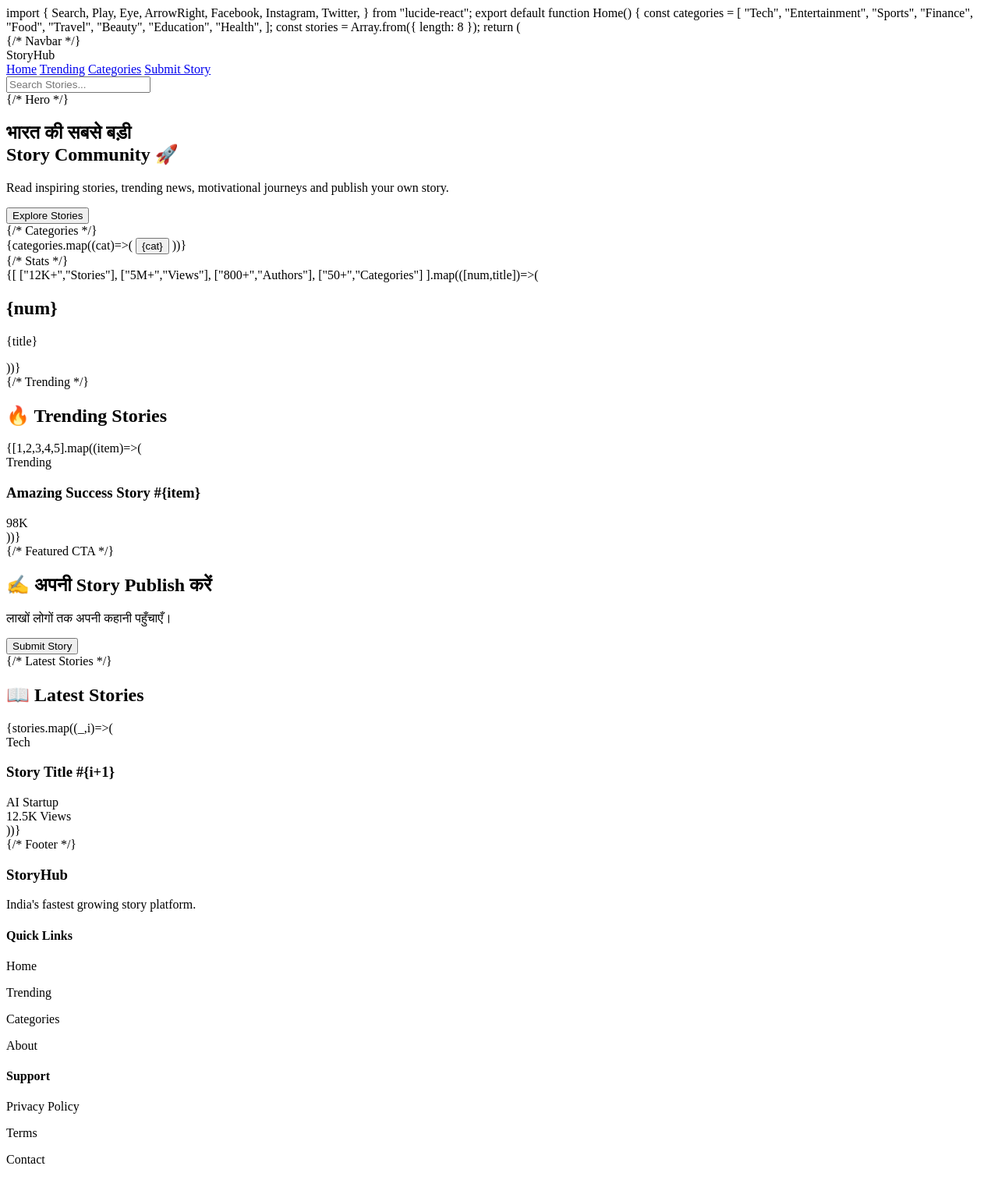
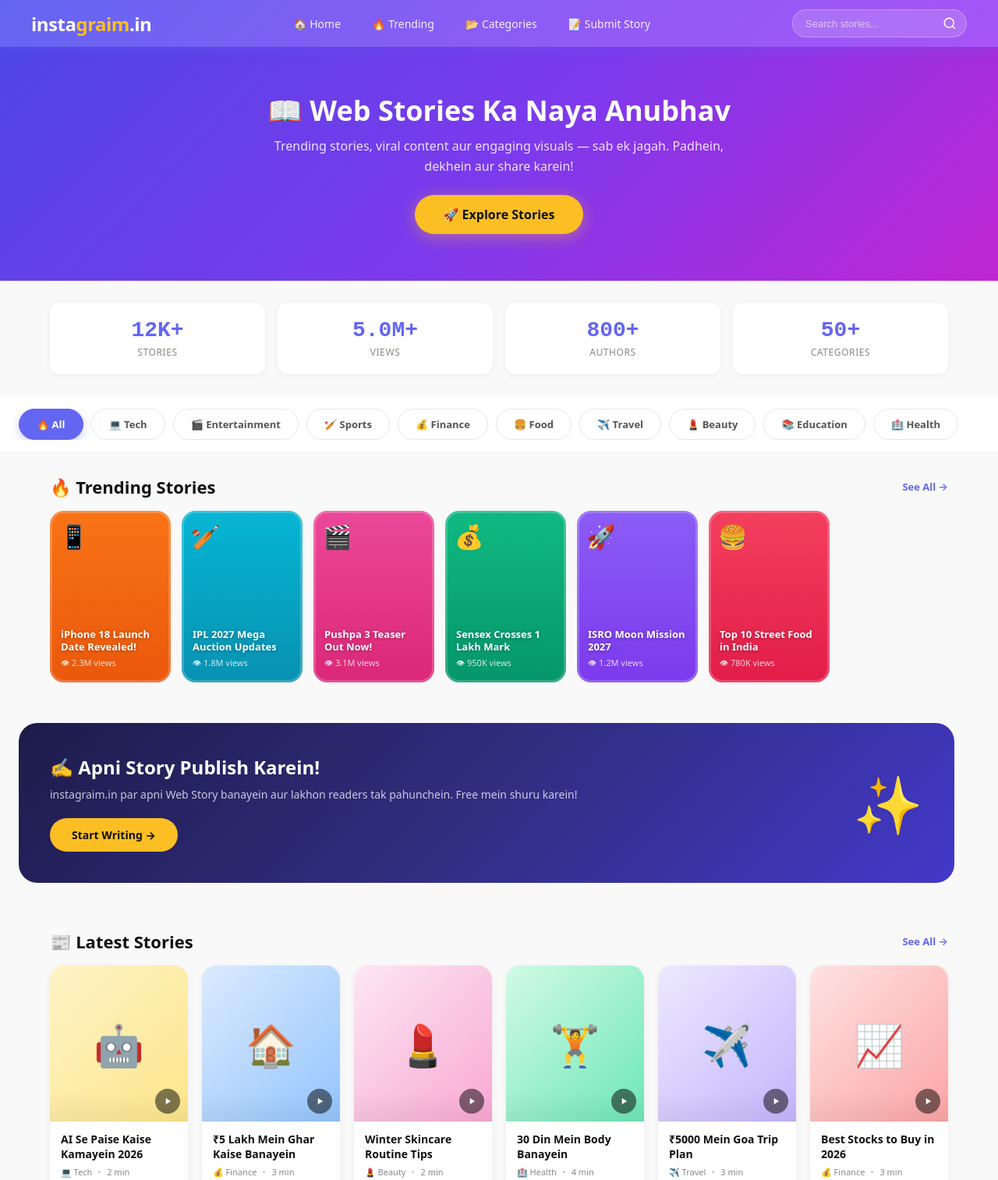
Before and after one commit to siddharthjhablogs15-stack/instagraim, a plain HTML site: page index.html in a window 1280 px wide. Shown: the top 1513 px of the page at 78% size. Drawn offline with Linux system fonts and the light colour scheme.

Commit message:
Update index.html

```diff
--- a/index.html
+++ b/index.html
@@ -1,301 +1,210 @@
-import {
-  Search,
-  Play,
-  Eye,
-  ArrowRight,
-  Facebook,
-  Instagram,
-  Twitter,
-} from "lucide-react";
 
-export default function Home() {
-  const categories = [
-    "Tech",
-    "Entertainment",
-    "Sports",
-    "Finance",
-    "Food",
-    "Travel",
-    "Beauty",
-    "Education",
-    "Health",
-  ];
+<!DOCTYPE html>
+<html lang="hi">
+<head>
+    <meta charset="UTF-8">
+    <meta name="viewport" content="width=device-width, initial-scale=1.0">
+    <meta name="description" content="Instagraim.in - India's #1 Web Stories Platform. Trending stories, viral content aur engaging visuals.">
+    <meta name="keywords" content="web stories, hindi stories, trending, viral, instagraim">
+    <meta name="author" content="Instagraim.in">
+    <title>Instagraim.in — Web Stories Ka Naya Anubhav</title>
+    <link rel="stylesheet" href="style.css">
+</head>
+<body>
 
-  const stories = Array.from({ length: 8 });
-
-  return (
-    <div className="min-h-screen bg-[#faf8ff]">
-
-      {/* Navbar */}
-      <nav className="sticky top-0 bg-white/80 backdrop-blur-lg shadow-sm z-50">
-        <div className="max-w-7xl mx-auto flex items-center justify-between py-4 px-6">
-
-          <div className="text-3xl font-bold text-violet-700">
-            StoryHub
+    <!-- ===== NAVBAR ===== -->
+    <nav class="navbar" id="navbar">
+        <div class="nav-container">
+            <div class="logo">insta<span>graim</span>.in</div>
+            <div class="nav-links" id="navLinks">
+                <a href="#home">🏠 Home</a>
+                <a href="#trending">🔥 Trending</a>
+                <a href="#categories">📂 Categories</a>
+                <a href="#submit">📝 Submit Story</a>
             </div>
-
-          <div className="hidden md:flex gap-8 font-medium">
-            <a href="#">Home</a>
-            <a href="#">Trending</a>
-            <a href="#">Categories</a>
-            <a href="#">Submit Story</a>
+            <div class="nav-right">
+                <div class="search-box" id="searchBox">
+                    <input type="text" id="searchInput" placeholder="Search stories..." autocomplete="off">
+                    <button class="search-btn" id="searchBtn">
+                        <svg width="18" height="18" viewBox="0 0 24 24" fill="none" stroke="white" stroke-width="2"><circle cx="11" cy="11" r="8"/><line x1="21" y1="21" x2="16.65" y2="16.65"/></svg>
+                    </button>
                 </div>
-
-          <div className="hidden md:flex items-center bg-gray-100 rounded-full px-4 py-2">
-            <Search size={18}/>
-            <input
-              className="bg-transparent outline-none ml-2"
-              placeholder="Search Stories..."
-            />
+                <button class="hamburger" id="hamburger">
+                    <span></span><span></span><span></span>
+                </button>
             </div>
-
         </div>
     </nav>
 
-      {/* Hero */}
-      <section className="bg-gradient-to-r from-violet-700 via-purple-600 to-pink-500 text-white">
+    <!-- ===== HERO SECTION ===== -->
+    <section class="hero" id="home">
+        <div class="hero-content">
+            <h1>📖 Web Stories Ka Naya Anubhav</h1>
+            <p>Trending stories, viral content aur engaging visuals — sab ek jagah. Padhein, dekhein aur share karein!</p>
+            <a href="#stories" class="hero-btn">🚀 Explore Stories</a>
+        </div>
+        <div class="hero-particles" id="heroParticles"></div>
+    </section>
 
-        <div className="max-w-7xl mx-auto py-24 px-6">
-
-          <h1 className="text-5xl font-bold mb-5">
-            भारत की सबसे बड़ी <br />
-            Story Community 🚀
-          </h1>
-
-          <p className="text-lg opacity-90 mb-8 max-w-xl">
-            Read inspiring stories, trending news,
-            motivational journeys and publish your own story.
-          </p>
-
-          <button className="bg-white text-violet-700 px-8 py-4 rounded-full font-semibold hover:scale-105 transition">
-            Explore Stories
-          </button>
-
+    <!-- ===== STATS BAR ===== -->
+    <section class="stats-bar" id="statsBar">
+        <div class="stat-card">
+            <div class="stat-num" data-target="12000">0</div>
+            <div class="stat-label">Stories</div>
+        </div>
+        <div class="stat-card">
+            <div class="stat-num" data-target="5000000">0</div>
+            <div class="stat-label">Views</div>
+        </div>
+        <div class="stat-card">
+            <div class="stat-num" data-target="800">0</div>
+            <div class="stat-label">Authors</div>
+        </div>
+        <div class="stat-card">
+            <div class="stat-num" data-target="50">0</div>
+            <div class="stat-label">Categories</div>
         </div>
     </section>
 
-      {/* Categories */}
-      <section className="py-8 overflow-x-auto">
-        <div className="flex gap-4 px-6 w-max">
-
-          {categories.map((cat)=>(
-            <button
-              key={cat}
-              className="bg-violet-100 hover:bg-violet-600 hover:text-white transition px-5 py-2 rounded-full"
-            >
-              {cat}
-            </button>
-          ))}
-
+    <!-- ===== CATEGORIES ===== -->
+    <section class="categories-section" id="categories">
+        <div class="categories-scroll">
+            <button class="cat-pill active" data-category="all">🔥 All</button>
+            <button class="cat-pill" data-category="tech">💻 Tech</button>
+            <button class="cat-pill" data-category="entertainment">🎬 Entertainment</button>
+            <button class="cat-pill" data-category="sports">🏏 Sports</button>
+            <button class="cat-pill" data-category="finance">💰 Finance</button>
+            <button class="cat-pill" data-category="food">🍔 Food</button>
+            <button class="cat-pill" data-category="travel">✈️ Travel</button>
+            <button class="cat-pill" data-category="beauty">💄 Beauty</button>
+            <button class="cat-pill" data-category="education">📚 Education</button>
+            <button class="cat-pill" data-category="health">🏥 Health</button>
         </div>
     </section>
 
-      {/* Stats */}
-      <section className="max-w-6xl mx-auto grid md:grid-cols-4 gap-6 px-6 py-8">
-
-        {[
-          ["12K+","Stories"],
-          ["5M+","Views"],
-          ["800+","Authors"],
-          ["50+","Categories"]
-        ].map(([num,title])=>(
-
-          <div className="bg-white rounded-3xl shadow-lg p-8 text-center">
-            <h2 className="text-4xl font-bold text-violet-700">{num}</h2>
-            <p className="mt-2 text-gray-500">{title}</p>
+    <!-- ===== TRENDING STORIES (Horizontal Scroll) ===== -->
+    <section class="section" id="trending">
+        <div class="section-header">
+            <h2>🔥 Trending Stories</h2>
+            <a href="#" class="see-all">See All →</a>
         </div>
-
-        ))}
-
+        <div class="trending-scroll" id="trendingScroll">
+            <div class="trending-card" data-category="tech" style="--card-bg: linear-gradient(180deg, #f97316, #ea580c);">
+                <div class="tc-icon">📱</div>
+                <div class="tc-content">
+                    <div class="tc-title">iPhone 18 Launch Date Revealed!</div>
+                    <div class="tc-views">👁 2.3M views</div>
+                </div>
+                <div class="tc-ring"></div>
+            </div>
+            <div class="trending-card" data-category="sports" style="--card-bg: linear-gradient(180deg, #06b6d4, #0891b2);">
+                <div class="tc-icon">🏏</div>
+                <div class="tc-content">
+                    <div class="tc-title">IPL 2027 Mega Auction Updates</div>
+                    <div class="tc-views">👁 1.8M views</div>
+                </div>
+                <div class="tc-ring"></div>
+            </div>
+            <div class="trending-card" data-category="entertainment" style="--card-bg: linear-gradient(180deg, #ec4899, #db2777);">
+                <div class="tc-icon">🎬</div>
+                <div class="tc-content">
+                    <div class="tc-title">Pushpa 3 Teaser Out Now!</div>
+                    <div class="tc-views">👁 3.1M views</div>
+                </div>
+                <div class="tc-ring"></div>
+            </div>
+            <div class="trending-card" data-category="finance" style="--card-bg: linear-gradient(180deg, #10b981, #059669);">
+                <div class="tc-icon">💰</div>
+                <div class="tc-content">
+                    <div class="tc-title">Sensex Crosses 1 Lakh Mark</div>
+                    <div class="tc-views">👁 950K views</div>
+                </div>
+                <div class="tc-ring"></div>
+            </div>
+            <div class="trending-card" data-category="tech" style="--card-bg: linear-gradient(180deg, #8b5cf6, #7c3aed);">
+                <div class="tc-icon">🚀</div>
+                <div class="tc-content">
+                    <div class="tc-title">ISRO Moon Mission 2027</div>
+                    <div class="tc-views">👁 1.2M views</div>
+                </div>
+                <div class="tc-ring"></div>
+            </div>
+            <div class="trending-card" data-category="food" style="--card-bg: linear-gradient(180deg, #f43f5e, #e11d48);">
+                <div class="tc-icon">🍔</div>
+                <div class="tc-content">
+                    <div class="tc-title">Top 10 Street Food in India</div>
+                    <div class="tc-views">👁 780K views</div>
+                </div>
+                <div class="tc-ring"></div>
+            </div>
+        </div>
     </section>
 
-      {/* Trending */}
-
-      <section className="py-12">
-
-        <div className="max-w-7xl mx-auto px-6">
-
-          <div className="flex justify-between items-center mb-8">
-            <h2 className="text-3xl font-bold">
-              🔥 Trending Stories
-            </h2>
-
-            <ArrowRight/>
+    <!-- ===== FEATURED BANNER ===== -->
+    <section class="featured-banner" id="submit">
+        <div class="fb-text">
+            <h3>✍️ Apni Story Publish Karein!</h3>
+            <p>instagraim.in par apni Web Story banayein aur lakhon readers tak pahunchein. Free mein shuru karein!</p>
+            <a href="#" class="fb-btn">Start Writing →</a>
         </div>
-
-          <div className="flex gap-6 overflow-x-auto pb-4">
-
-            {[1,2,3,4,5].map((item)=>(
-
-              <div
-                key={item}
-                className="min-w-[330px] rounded-3xl text-white p-8 bg-gradient-to-br from-violet-600 to-pink-500 relative hover:scale-105 transition"
-              >
-
-                <span className="bg-white/20 px-3 py-1 rounded-full text-sm">
-                  Trending
-                </span>
-
-                <h3 className="mt-5 text-2xl font-bold">
-                  Amazing Success Story #{item}
-                </h3>
-
-                <div className="flex justify-between mt-8">
-
-                  <div className="flex items-center gap-2">
-                    <Eye size={18}/>
-                    98K
-                  </div>
-
-                  <Play/>
-                </div>
-
-              </div>
-
-            ))}
-
-          </div>
-
-        </div>
-
+        <div class="fb-emoji">✨</div>
     </section>
 
-      {/* Featured CTA */}
+    <!-- ===== LATEST STORIES GRID ===== -->
+    <section class="section" id="stories">
+        <div class="section-header">
+            <h2>📰 Latest Stories</h2>
+            <a href="#" class="see-all">See All →</a>
+        </div>
+        <div class="stories-grid" id="storiesGrid">
+            <!-- Stories will be loaded by JavaScript -->
+        </div>
+        <div class="load-more-wrap">
+            <button class="load-more-btn" id="loadMoreBtn">Load More Stories ↓</button>
+        </div>
+    </section>
 
-      <section className="max-w-6xl mx-auto px-6">
+    <!-- ===== NEWSLETTER ===== -->
+    <section class="newsletter">
+        <h3>📬 Daily Stories Apne Inbox Mein Paayein!</h3>
+        <p>Subscribe karein aur roz ki trending stories seedha email par paayein.</p>
+        <form class="newsletter-form" id="newsletterForm">
+            <input type="email" placeholder="Enter your email..." required>
+            <button type="submit">Subscribe</button>
+        </form>
+        <div class="newsletter-msg" id="newsletterMsg"></div>
+    </section>
 
-        <div className="rounded-[40px] bg-gradient-to-r from-purple-700 to-pink-600 text-white p-16 text-center">
-
-          <h2 className="text-4xl font-bold">
-            ✍️ अपनी Story Publish करें
-          </h2>
-
-          <p className="mt-5 opacity-90">
-            लाखों लोगों तक अपनी कहानी पहुँचाएँ।
-          </p>
-
-          <button className="mt-8 bg-white text-violet-700 px-8 py-4 rounded-full font-bold">
-            Submit Story
+    <!-- ===== BACK TO TOP ===== -->
+    <button class="back-to-top" id="backToTop">
+        <svg width="20" height="20" viewBox="0 0 24 24" fill="none" stroke="white" stroke-width="2.5"><polyline points="18 15 12 9 6 15"/></svg>
     </button>
 
+    <!-- ===== FOOTER ===== -->
+    <footer class="footer">
+        <div class="footer-container">
+            <div class="f-logo">insta<span>graim</span>.in</div>
+            <p class="f-tagline">India's #1 Web Stories Platform — Padhein, Dekhein, Share Karein!</p>
+            <div class="footer-links">
+                <a href="#">Home</a>
+                <a href="#">About Us</a>
+                <a href="#">Contact</a>
+                <a href="#">Privacy Policy</a>
+                <a href="#">Terms of Use</a>
+                <a href="#">Advertise</a>
+                <a href="#">Sitemap</a>
             </div>
-
-      </section>
-
-      {/* Latest Stories */}
-
-      <section className="max-w-7xl mx-auto px-6 py-20">
-
-        <h2 className="text-4xl font-bold mb-10">
-          📖 Latest Stories
-        </h2>
-
-        <div className="grid md:grid-cols-4 gap-8">
-
-          {stories.map((_,i)=>(
-
-            <div className="bg-white rounded-3xl overflow-hidden shadow-lg hover:-translate-y-2 transition">
-
-              <div className="h-52 bg-gradient-to-br from-violet-400 to-pink-400 relative">
-
-                <div className="absolute inset-0 flex justify-center items-center">
-                  <Play className="text-white" size={50}/>
+            <div class="footer-social">
+                <a href="#" class="social-icon" aria-label="Facebook">📘</a>
+                <a href="#" class="social-icon" aria-label="Twitter">🐦</a>
+                <a href="#" class="social-icon" aria-label="Instagram">📸</a>
+                <a href="#" class="social-icon" aria-label="YouTube">▶️</a>
+                <a href="#" class="social-icon" aria-label="Pinterest">📌</a>
             </div>
-
+            <p class="f-copyright">© 2026 instagraim.in — All Rights Reserved</p>
         </div>
-
-              <div className="p-5">
-
-                <span className="bg-violet-100 text-violet-700 text-sm px-3 py-1 rounded-full">
-                  Tech
-                </span>
-
-                <h3 className="font-bold mt-4">
-                  Story Title #{i+1}
-                </h3>
-
-                <div className="flex gap-2 mt-4 flex-wrap">
-
-                  <span className="bg-gray-100 px-3 py-1 rounded-full text-xs">
-                    AI
-                  </span>
-
-                  <span className="bg-gray-100 px-3 py-1 rounded-full text-xs">
-                    Startup
-                  </span>
-
-                </div>
-
-                <div className="flex items-center mt-5 text-gray-500 gap-2">
-                  <Eye size={16}/>
-                  12.5K Views
-                </div>
-
-              </div>
-
-            </div>
-
-          ))}
-
-        </div>
-
-      </section>
-
-      {/* Footer */}
-
-      <footer className="bg-violet-900 text-white py-16">
-
-        <div className="max-w-7xl mx-auto px-6 grid md:grid-cols-4 gap-8">
-
-          <div>
-
-            <h3 className="text-2xl font-bold">
-              StoryHub
-            </h3>
-
-            <p className="opacity-70 mt-3">
-              India's fastest growing story platform.
-            </p>
-
-          </div>
-
-          <div>
-            <h4 className="font-bold mb-4">Quick Links</h4>
-            <p>Home</p>
-            <p>Trending</p>
-            <p>Categories</p>
-            <p>About</p>
-          </div>
-
-          <div>
-            <h4 className="font-bold mb-4">Support</h4>
-            <p>Privacy Policy</p>
-            <p>Terms</p>
-            <p>Contact</p>
-          </div>
-
-          <div>
-
-            <h4 className="font-bold mb-4">
-              Follow Us
-            </h4>
-
-            <div className="flex gap-5">
-              <Facebook/>
-              <Instagram/>
-              <Twitter/>
-            </div>
-
-          </div>
-
-        </div>
-
-        <div className="text-center opacity-60 mt-12">
-          © 2026 StoryHub • Made with ❤️ in India
-        </div>
-
     </footer>
 
-    </div>
-  );
-}
+    <script src="script.js"></script>
+</body>
+</html>
```
Lines whose indentation alone changed are shown as unchanged.
